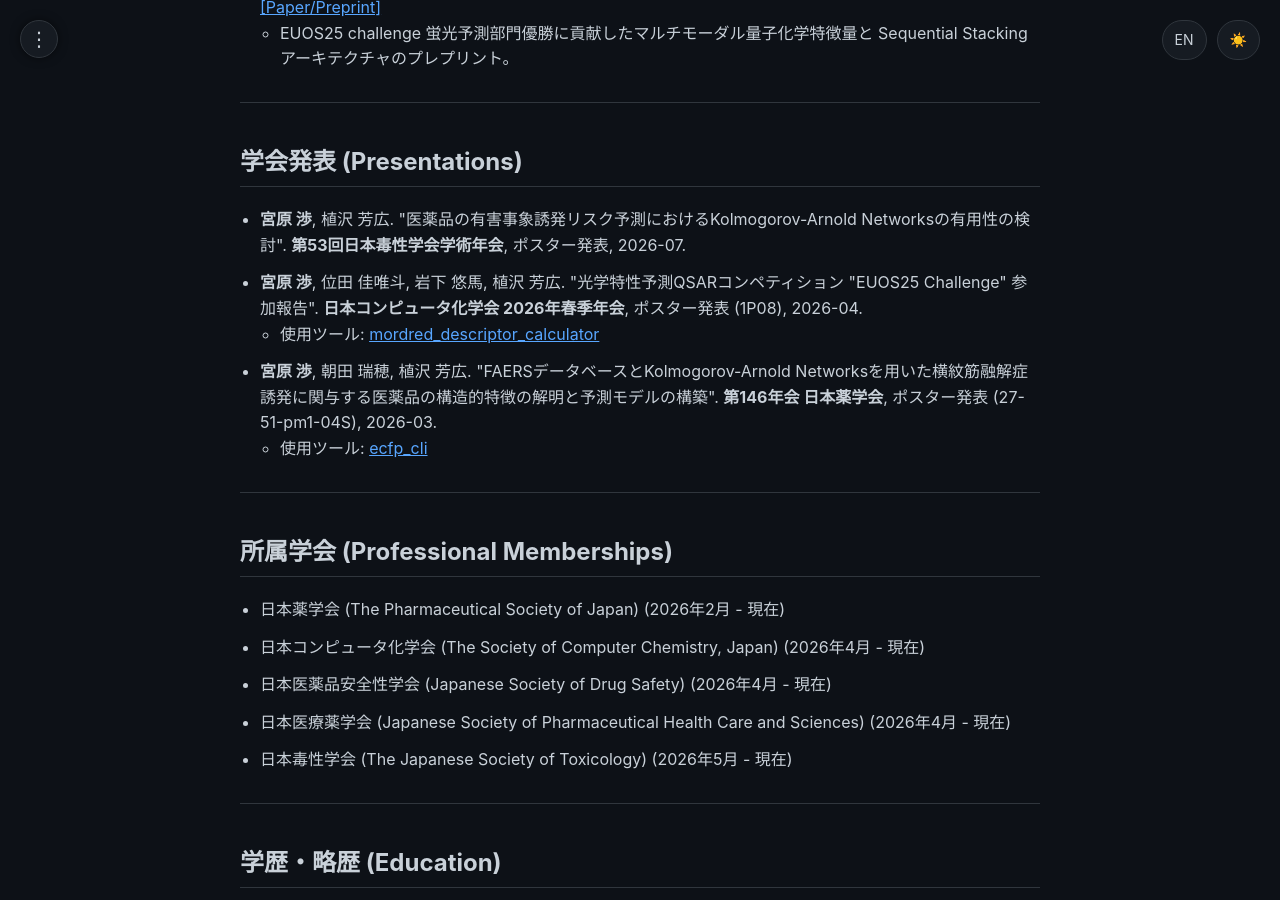
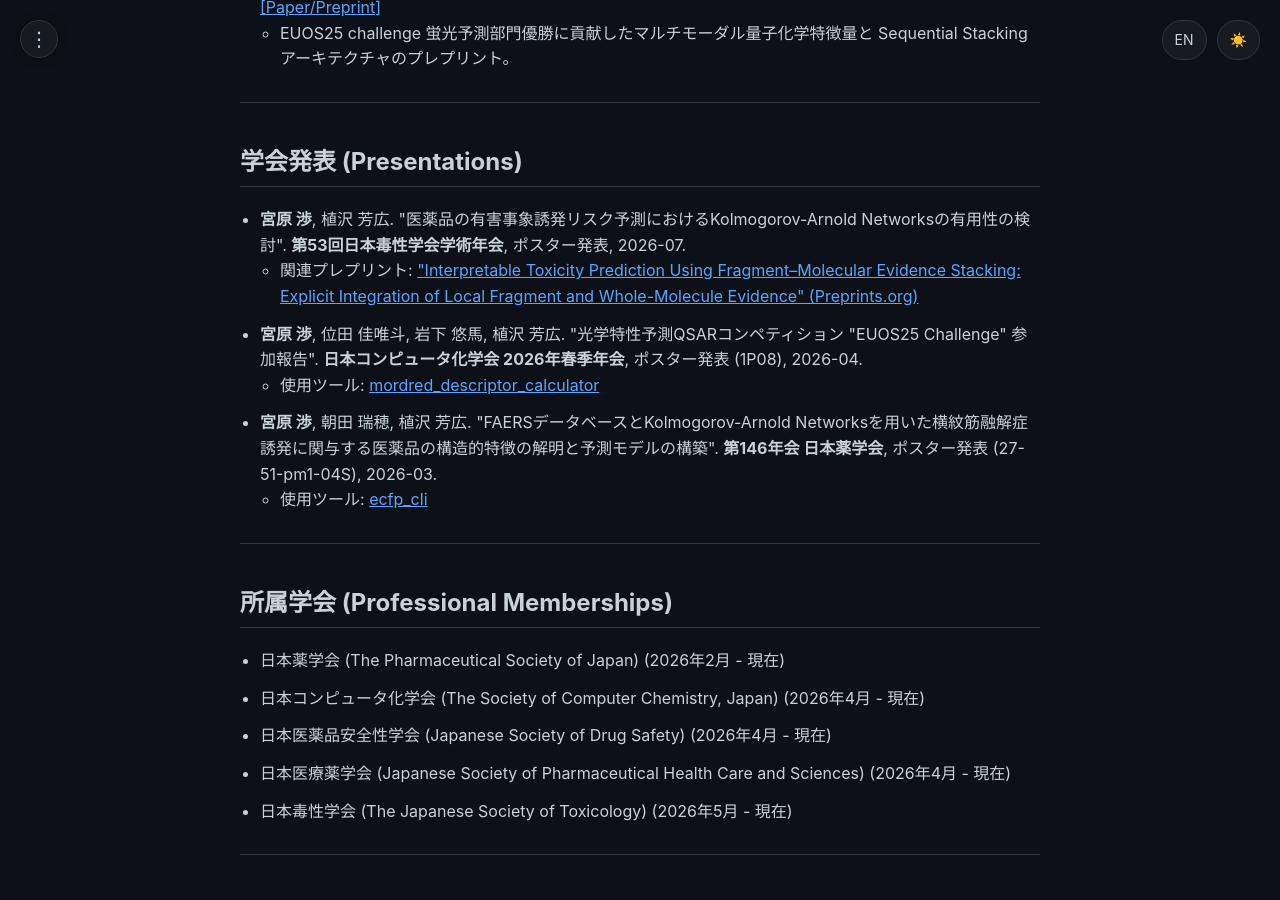
Before and after one commit to 377H-Miru/377H-Miru.github.io, a Jekyll site: the page built from achievements.html, in a window 1280 px wide and 900 px high, scrolled down 1991 px. Built offline with Jekyll 4.4.1, drawn with Linux system fonts in a browser that asks for light colours.

Commit message:
Cite preprints.org paper on JSOT 2026 presentation entry

```diff
--- a/_data/achievements.json
+++ b/_data/achievements.json
@@ -65,7 +65,10 @@
       "date": "2026-07",
       "authors_ja": "<b>宮原 渉</b>, 植沢 芳広",
       "authors_en": "<b>Wataru Miyahara</b>, Yoshihiro Uesawa",
-      "url": "https://jsot2026.jp/"
+      "url": "https://jsot2026.jp/",
+      "preprint_url": "https://www.preprints.org/manuscript/202606.2071",
+      "preprint_title_ja": "Interpretable Toxicity Prediction Using Fragment–Molecular Evidence Stacking: Explicit Integration of Local Fragment and Whole-Molecule Evidence",
+      "preprint_title_en": "Interpretable Toxicity Prediction Using Fragment–Molecular Evidence Stacking: Explicit Integration of Local Fragment and Whole-Molecule Evidence"
     },
     {
       "title_ja": "光学特性予測QSARコンペティション \"EUOS25 Challenge\" 参加報告",
--- a/achievements.html
+++ b/achievements.html
@@ -81,6 +81,9 @@ permalink: /achievements/
             {% elsif pres.tool == 'ecfp_cli' %}
             <li>使用ツール: <a href="/tools/">ecfp_cli</a></li>
             {% endif %}
+            {% if pres.preprint_url %}
+            <li>関連プレプリント: <a href="{{ pres.preprint_url }}" target="_blank">"{{ pres.preprint_title_ja }}" (Preprints.org)</a></li>
+            {% endif %}
         </ul>
     </li>
 {% endfor %}
--- a/en/achievements.html
+++ b/en/achievements.html
@@ -81,6 +81,9 @@ permalink: /en/achievements/
             {% elsif pres.tool == 'ecfp_cli' %}
             <li>Tools used: <a href="/en/tools/">ecfp_cli</a></li>
             {% endif %}
+            {% if pres.preprint_url %}
+            <li>Related Preprint: <a href="{{ pres.preprint_url }}" target="_blank">"{{ pres.preprint_title_en }}" (Preprints.org)</a></li>
+            {% endif %}
         </ul>
     </li>
 {% endfor %}
```
